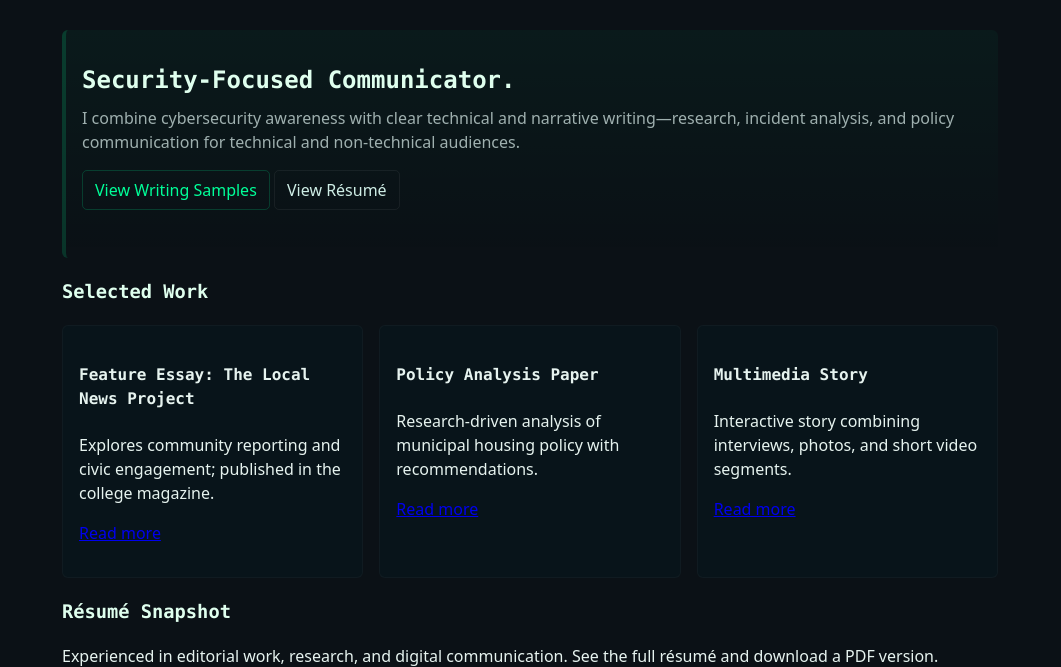
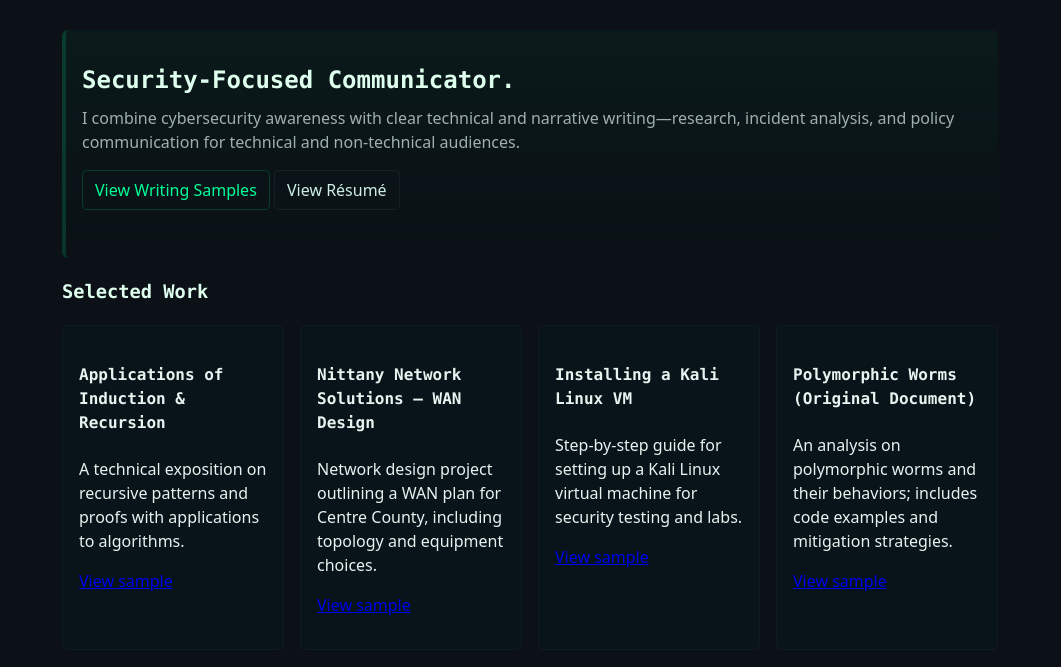
Before and after one commit to DWheeler22/e-portfolio, a plain HTML site: page index.html in a window 1280 px wide. Shown: the part 127-794 px from the top of the page, without its empty margins (110-1171 px from the left). Drawn offline with Linux system fonts and the light colour scheme.

Commit message:
testing document hosting through github pages

```diff
--- a/css/style.css
+++ b/css/style.css
@@ -43,6 +43,7 @@ article{background:var(--card);padding:1rem;border-radius:6px;border:1px solid r
 .sample-card .meta{color:var(--muted);font-size:0.9rem}
 .doc-preview-wrap{background:#051015;border-radius:6px;overflow:hidden;border:1px solid rgba(255,255,255,0.02)}
 .doc-preview{width:100%;height:220px;border:0;background:#071018}
+.card-thumb{width:100%;height:120px;object-fit:cover;border-radius:6px;border:1px solid rgba(255,255,255,0.03);background:#021018}
 .reflection{margin-top:0.5rem;padding-top:0.5rem;border-top:1px dashed rgba(255,255,255,0.03);color:#cfeee6}
 .reflection p{margin:0.5rem 0 0 0;color:#9fb0af}
 
--- a/index.html
+++ b/index.html
@@ -31,19 +31,24 @@
             <h3>Selected Work</h3>
             <div class="grid feats">
                 <article>
-                    <h4>Feature Essay: The Local News Project</h4>
-                    <p>Explores community reporting and civic engagement; published in the college magazine.</p>
-                    <p><a href="samples.html">Read more</a></p>
+                    <h4>Applications of Induction &amp; Recursion</h4>
+                    <p>A technical exposition on recursive patterns and proofs with applications to algorithms.</p>
+                    <p><a href="samples/applications.html">View sample</a></p>
                 </article>
                 <article>
-                    <h4>Policy Analysis Paper</h4>
-                    <p>Research-driven analysis of municipal housing policy with recommendations.</p>
-                    <p><a href="samples.html">Read more</a></p>
+                    <h4>Nittany Network Solutions — WAN Design</h4>
+                    <p>Network design project outlining a WAN plan for Centre County, including topology and equipment choices.</p>
+                    <p><a href="samples/nittany.html">View sample</a></p>
                 </article>
                 <article>
-                    <h4>Multimedia Story</h4>
-                    <p>Interactive story combining interviews, photos, and short video segments.</p>
-                    <p><a href="samples.html">Read more</a></p>
+                    <h4>Installing a Kali Linux VM</h4>
+                    <p>Step-by-step guide for setting up a Kali Linux virtual machine for security testing and labs.</p>
+                    <p><a href="samples/kali.html">View sample</a></p>
+                </article>
+                <article>
+                    <h4>Polymorphic Worms (Original Document)</h4>
+                    <p>An analysis on polymorphic worms and their behaviors; includes code examples and mitigation strategies.</p>
+                    <p><a href="samples/polymorphic.html">View sample</a></p>
                 </article>
             </div>
         </section>
```
Also changed, not shown: samples.html (+4 -0 lines), samples/applications.html (+2 -1 lines), samples/kali.html (+1 -0 lines), samples/nittany.html (+1 -0 lines), samples/polymorphic.html (+1 -0 lines), samples/thumbs/apps.svg (added), samples/thumbs/kali.svg (added), samples/thumbs/nittany.svg (added), samples/thumbs/poly.svg (added).
